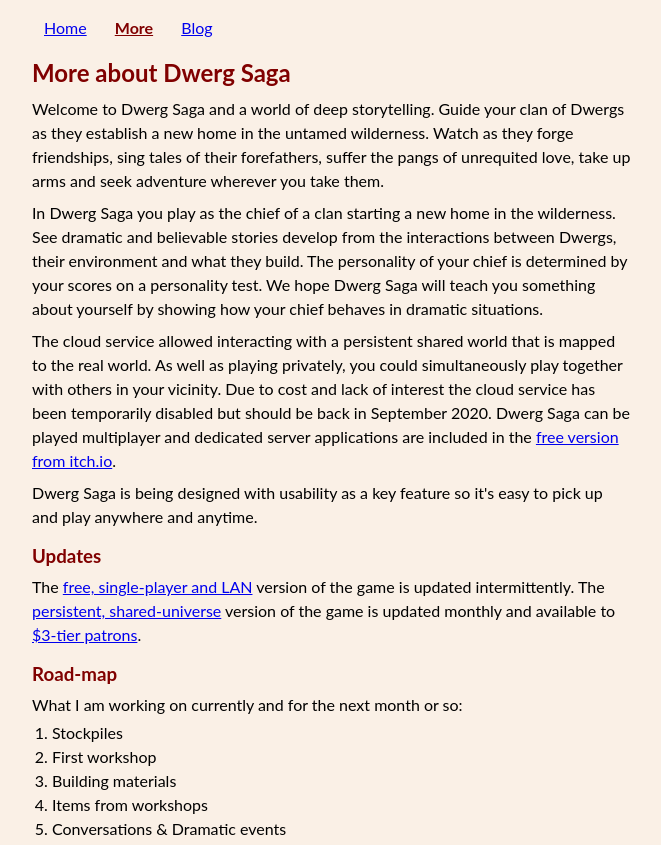
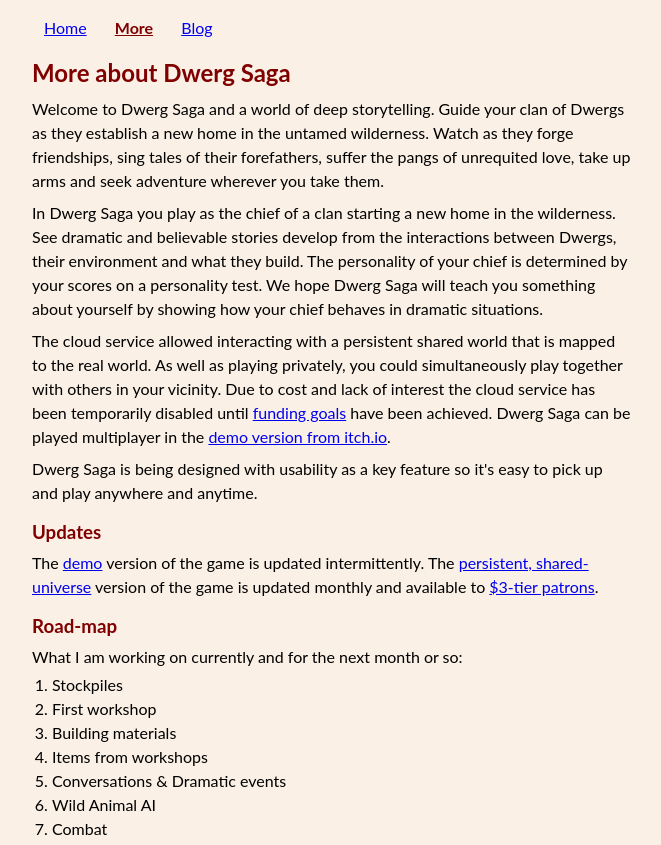
Before and after one commit to HaikuJock/haikujock.github.io, a Jekyll site: the page built from more.html, in a window 1280 px wide, cut to the strip 0-845 px from the top of the page. Shown: the whole strip, without its empty margins (308-969 px from the left). Built offline with Jekyll 4.4.1, drawn with Linux system fonts in a browser that asks for light colours; comment, search, counter and statistics services are not loaded.

Commit message:
Fix dead links

```diff
--- a/more.html
+++ b/more.html
@@ -9,7 +9,7 @@
     In Dwerg Saga you play as the chief of a clan starting a new home in the wilderness. See dramatic and believable stories develop from the interactions between Dwergs, their environment and what they build. The personality of your chief is determined by your scores on a personality test. We hope Dwerg Saga will teach you something about yourself by showing how your chief behaves in dramatic situations.
 </p>
 <p>
-    The cloud service allowed interacting with a persistent shared world that is mapped to the real world. As well as playing privately, you could simultaneously play together with others in your vicinity. Due to cost and lack of interest the cloud service has been temporarily disabled but should be back in September 2020. Dwerg Saga can be played multiplayer and dedicated server applications are included in the <a href="https://haikuinteractive.itch.io/dwerg-saga-free">free version from itch.io</a>.
+    The cloud service allowed interacting with a persistent shared world that is mapped to the real world. As well as playing privately, you could simultaneously play together with others in your vicinity. Due to cost and lack of interest the cloud service has been temporarily disabled until <a href="https://www.patreon.com/dwergsaga">funding goals</a> have been achieved. Dwerg Saga can be played multiplayer in the <a href="https://haikuinteractive.itch.io/dwerg-saga">demo version from itch.io</a>.
 </p>
 <p>
     Dwerg Saga is being designed with usability as a key feature so it's easy to pick up and play anywhere and anytime.
@@ -18,7 +18,7 @@
     Updates
 </h3>
 <p>
-    The <a href="https://haikuinteractive.itch.io/dwerg-saga-free">free, single-player and LAN</a> version of the game is updated intermittently. The <a href="https://haikuinteractive.itch.io/dwerg-saga">persistent, shared-universe</a> version of the game is updated monthly and available to <a href="https://www.patreon.com/dwergsaga">$3-tier patrons</a>.
+    The <a href="https://haikuinteractive.itch.io/dwerg-saga">demo</a> version of the game is updated intermittently. The <a href="https://haikuinteractive.itch.io/dwerg-saga">persistent, shared-universe</a> version of the game is updated monthly and available to <a href="https://www.patreon.com/dwergsaga">$3-tier patrons</a>.
 </p>
 <h3>
     Road-map
```
